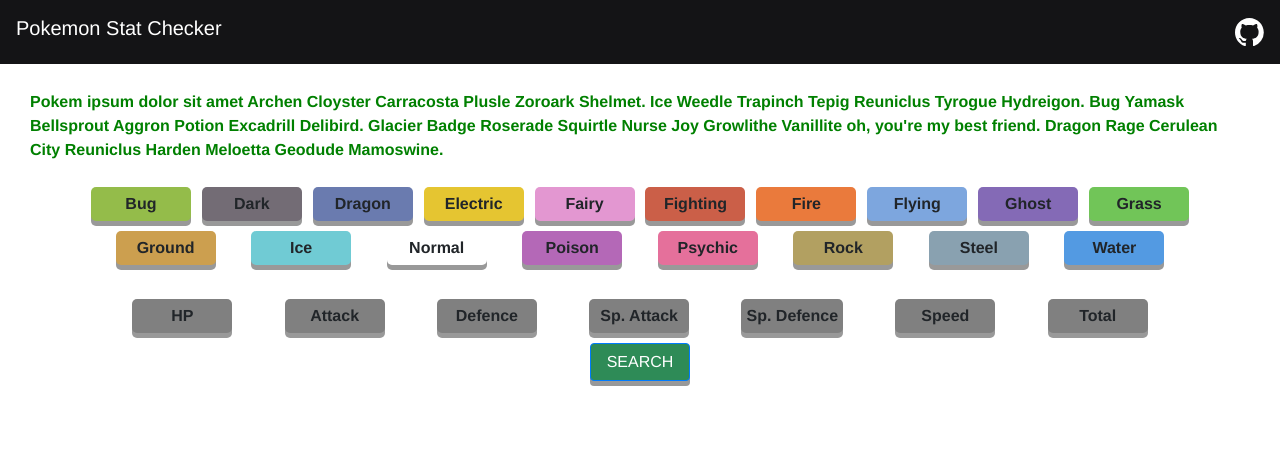
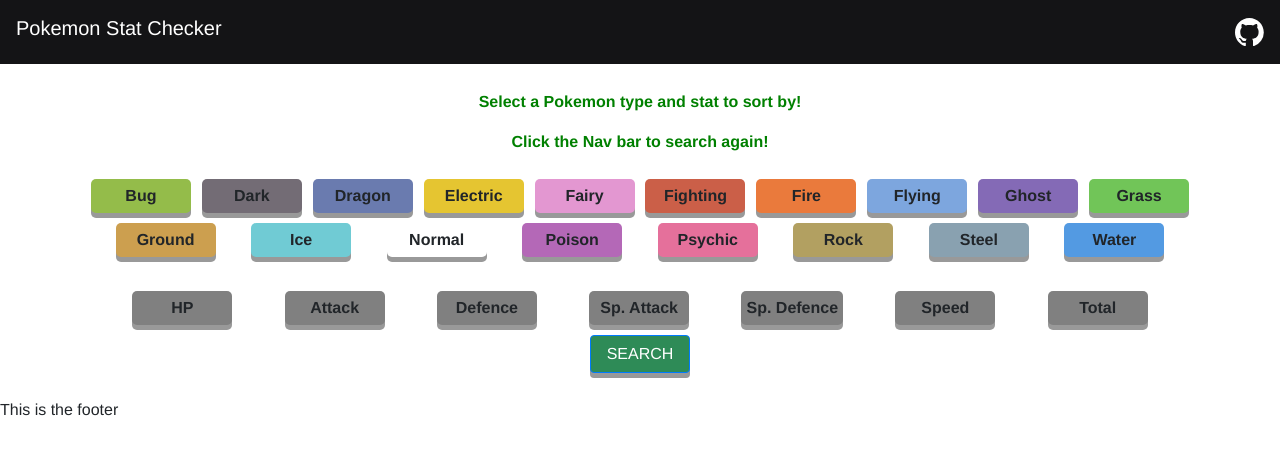
Before and after one commit to jabuckle26/pokemon-stats-ranking, a React (Create React App) app in the folder client/: page / in a window 1280 px wide. Shown: the top 454 px of the page. Built offline with nearby package versions, Linux system fonts and the light colour scheme.

Commit message:
Styling descriptor and changing visual workflow.

```diff
--- a/client/src/App.js
+++ b/client/src/App.js
@@ -1,17 +1,21 @@
-import './styles/app.scss';
-import { Banner } from './components/Banner';
-import { Descriptor } from './components/Descriptor';
-import { QueryInterface } from './components/QueryInterface';
-import { GlobalProvider } from './context/GlobalState';
+import "./styles/app.scss";
+import { Banner } from "./components/Banner";
+import { Footer } from "./components/Footer";
+import { Descriptor } from "./components/Descriptor";
+import { QueryInterface } from "./components/QueryInterface";
+import { GlobalProvider } from "./context/GlobalState";
 
 function App() {
   return (
     <>
-        <Banner/>
-        <Descriptor/>
-        <GlobalProvider>
-          <QueryInterface/>
-        </GlobalProvider>
+      <GlobalProvider>
+        <Banner />
+        <body>
+          <Descriptor />
+          <QueryInterface />
+        </body>
+      </GlobalProvider>
+      <Footer />
     </>
   );
 }
--- a/client/src/components/Banner.js
+++ b/client/src/components/Banner.js
@@ -1,13 +1,16 @@
 import React from "react";
 import { IconContext } from "react-icons";
 import { GoMarkGithub } from "react-icons/go";
-import { FaGripVertical } from "react-icons/fa";
+import { GlobalContext } from "../context/GlobalState";
 
 export const Banner = () => {
+  const { setResults } = React.useContext(GlobalContext);
   return (
     <>
       <nav className="navbar fixed-top scrolling-navbar banner">
-        <h2 className="navbar-brand">Pokemon Stat Checker</h2>
+        <h2 className="navbar-brand" onClick={() => setResults([])}>
+          Pokemon Stat Checker
+        </h2>
         <IconContext.Provider
           value={{
             size: "1.8rem",
--- a/client/src/components/Descriptor.js
+++ b/client/src/components/Descriptor.js
@@ -2,15 +2,9 @@ import React from "react";
 
 export const Descriptor = () => {
   return (
-    <>
-      <p className="appDescriptor">
-        Pokem ipsum dolor sit amet Archen Cloyster Carracosta Plusle Zoroark
-        Shelmet. Ice Weedle Trapinch Tepig Reuniclus Tyrogue Hydreigon. Bug
-        Yamask Bellsprout Aggron Potion Excadrill Delibird. Glacier Badge
-        Roserade Squirtle Nurse Joy Growlithe Vanillite oh, you're my best
-        friend. Dragon Rage Cerulean City Reuniclus Harden Meloetta Geodude
-        Mamoswine.
-      </p>
-    </>
+    <div className="appDescriptor">
+      <p>Select a Pokemon type and stat to sort by!</p>
+      <p> Click the Nav bar to search again!</p>
+    </div>
   );
 };
--- /dev/null
+++ b/client/src/components/Footer.js
@@ -0,0 +1,5 @@
+import React from "react";
+
+export const Footer = () => {
+  return <footer>This is the footer</footer>;
+};
--- a/client/src/components/QueryInterface.js
+++ b/client/src/components/QueryInterface.js
@@ -8,8 +8,11 @@ export const QueryInterface = () => {
 
   return (
     <>
-      <QueryOptions />
-      {results.length > 0 && <ResultsDisplay results={results} />}
+      {results.length === 0 ? (
+        <QueryOptions />
+      ) : (
+        <ResultsDisplay results={results} />
+      )}
     </>
   );
 };
--- a/client/src/styles/components/descriptor.scss
+++ b/client/src/styles/components/descriptor.scss
@@ -1,6 +1,10 @@
 .appDescriptor {
-  font-weight: bold;
+  text-align: center;
   color: green;
   margin: 10px 30px;
   padding-top: 10vh;
+
+  p {
+    font-weight: bold;
+  }
 }
```
